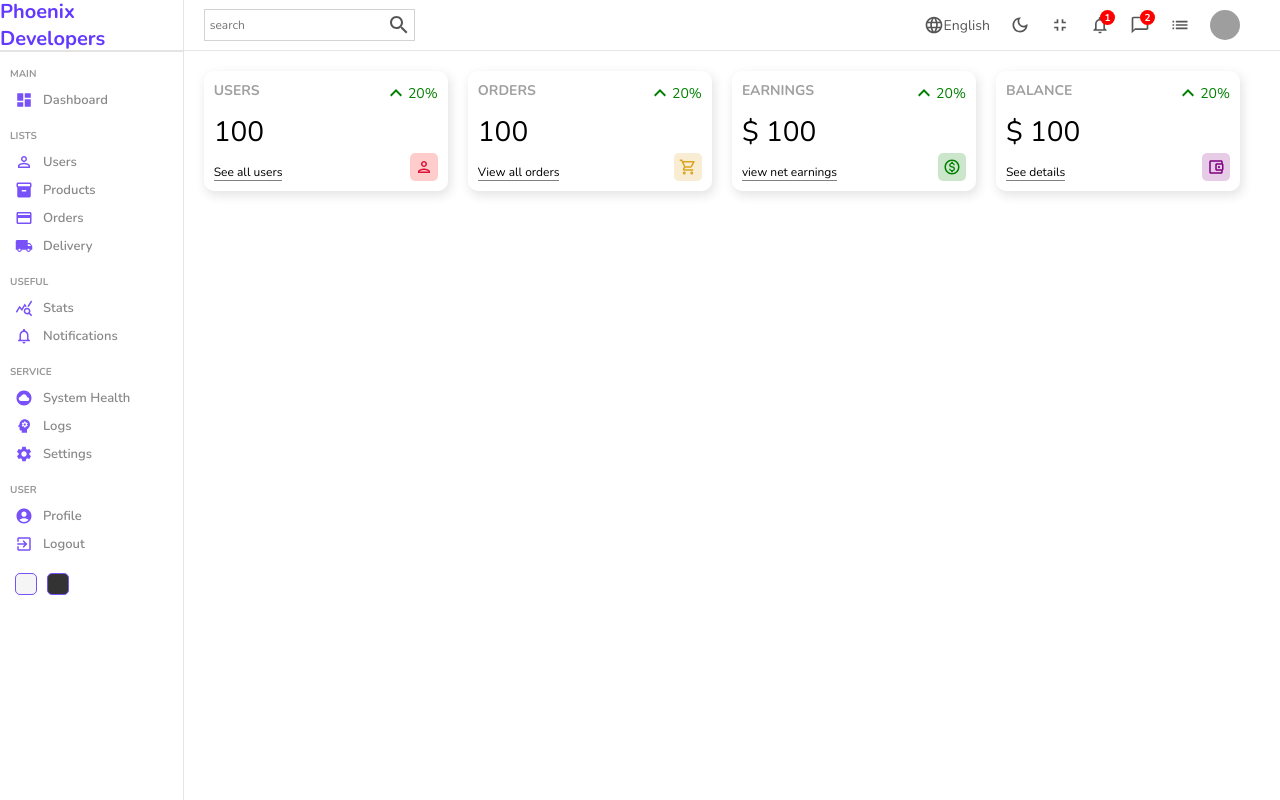
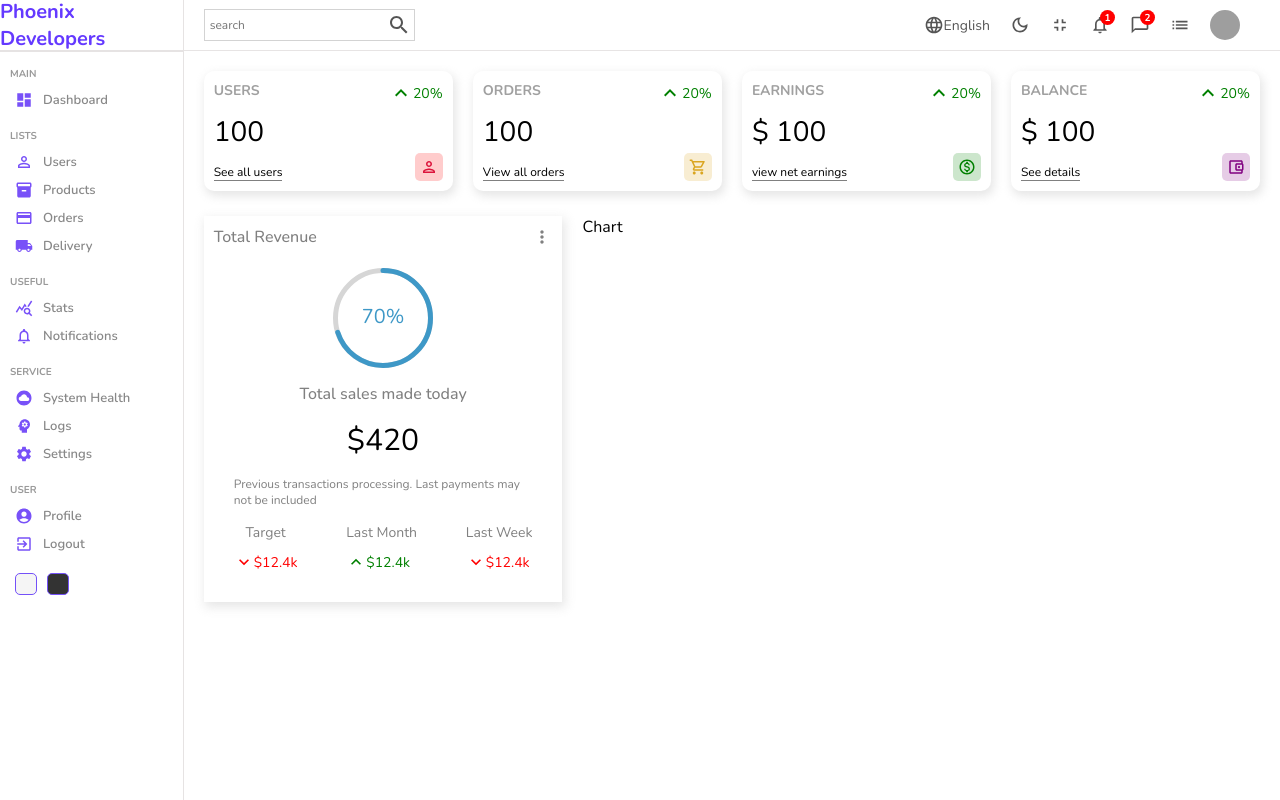
Before and after one commit to Snowkids-code/admin-dashboard, a React (Create React App) app: page / in a window 1280 px wide. Built offline with nearby package versions, Linux system fonts and the light colour scheme; grey boxes are pictures that could not be loaded.

Commit message:
featured fontend design complete

```diff
--- a/package.json
+++ b/package.json
@@ -11,6 +11,7 @@
     "@testing-library/react": "^13.1.1",
     "@testing-library/user-event": "^13.5.0",
     "react": "^18.0.0",
+    "react-circular-progressbar": "^2.0.4",
     "react-dom": "^18.0.0",
     "react-router-dom": "^6.3.0",
     "react-scripts": "5.0.1",
--- /dev/null
+++ b/src/components/chart/chart.js
@@ -0,0 +1,9 @@
+import './chart.scss'
+
+const Chart = () => {
+    return(
+        <div className='chart'>Chart</div>
+    )
+}
+
+export default Chart
--- /dev/null
+++ b/src/components/chart/chart.scss
@@ -0,0 +1,3 @@
+.chart {
+    flex: 4;
+}
--- /dev/null
+++ b/src/components/featured/featured.js
@@ -0,0 +1,56 @@
+import { KeyboardArrowDown, KeyboardArrowUp, MoreVert } from "@mui/icons-material";
+import { CircularProgressbar } from "react-circular-progressbar";
+import "./featured.scss";
+import "react-circular-progressbar/dist/styles.css";
+
+const Featured = () => {
+  const percentage = 70;
+
+  return (
+    <div className="featured">
+      <div className="top">
+        <h1 className="title">Total Revenue</h1>
+        <MoreVert fontSize="small" />
+      </div>
+      <div className="bottom">
+        <div className="featured_chart">
+          <CircularProgressbar
+            value={percentage}
+            text={"70%"}
+            strokeWidth={5}
+          />
+        </div>
+        <p className="title">Total sales made today</p>
+        <p className="amount">$420</p>
+        <p className="desc">
+          Previous transactions processing. Last payments may not be included
+        </p>
+        <div className="summary">
+          <div className="item">
+            <div className="item_title">Target</div>
+            <div className="item_result negative">
+              <KeyboardArrowDown fontSize="small" />
+              <div className="result_amount">$12.4k</div>
+            </div>
+          </div>
+          <div className="item">
+            <div className="item_title">Last Month</div>
+            <div className="item_result positive">
+              <KeyboardArrowUp fontSize="small" />
+              <div className="result_amount">$12.4k</div>
+            </div>
+          </div>
+          <div className="item">
+            <div className="item_title">Last Week</div>
+            <div className="item_result negative">
+              <KeyboardArrowDown fontSize="small" />
+              <div className="result_amount">$12.4k</div>
+            </div>
+          </div>
+        </div>
+      </div>
+    </div>
+  );
+};
+
+export default Featured;
--- /dev/null
+++ b/src/components/featured/featured.scss
@@ -0,0 +1,78 @@
+.featured {
+  flex: 2;
+  -webkit-box-shadow: 2px 4px 10px 1px rgba(0, 0, 0, 0.47);
+  box-shadow: 2px 4px 10px 1px rgba(201, 201, 201, 0.47);
+  padding: 10px;
+
+  .top {
+    display: flex;
+    align-items: center;
+    justify-content: space-between;
+    color: gray;
+
+    .title {
+      font-size: 16px;
+      font-weight: 500;
+    }
+  }
+
+  .bottom {
+    padding: 20px;
+    display: flex;
+    flex-direction: column;
+    align-items: center;
+    justify-content: center;
+    gap: 15px;
+
+    .featured_chart {
+      width: 100px;
+      height: 100px;
+    }
+
+    .title {
+      font-weight: 500;
+      color: gray;
+    }
+
+    .amount {
+      font-size: 30px;
+    }
+
+    .desc {
+      font-weight: 300;
+      font-size: 12px;
+      color: gray;
+    }
+
+    .summary {
+        width: 100%;
+      display: flex;
+      align-items: center;
+      justify-content: space-between;
+
+      .item {
+          text-align: center;
+
+          .item_title {
+              font-size: 14px;
+              color: gray;
+          }
+
+          .item_result {
+              display: flex;
+              align-items: center;
+              margin-top: 10px;
+              font-size: 14px;
+
+              &.positive {
+                color: green;
+              }
+
+              &.negative {
+                  color: red;
+              }
+          }
+      }
+    }
+  }
+}
--- a/src/components/widget/widget.scss
+++ b/src/components/widget/widget.scss
@@ -1,5 +1,4 @@
 .widget {
-  margin-right: 20px;
   display: flex;
   flex: 1;
   padding: 10px;
--- a/src/pages/home/home.js
+++ b/src/pages/home/home.js
@@ -1,3 +1,5 @@
+import Chart from "../../components/chart/chart";
+import Featured from "../../components/featured/featured";
 import Navbar from "../../components/navbar/Navbar";
 import Sidebar from "../../components/sidebar/Sidebar";
 import Widget from "../../components/widget/widget";
@@ -14,6 +16,10 @@
           <Widget type="earning"/>
           <Widget type="balance"/>
         </div>
+        <div className="charts">
+          <Featured/>
+          <Chart/>
+        </div>
       </div>
   </div>;
 };
--- a/src/pages/home/home.scss
+++ b/src/pages/home/home.scss
@@ -4,9 +4,14 @@
     .home_container {
         flex: 6;
 
-        .widgets {
+        .widgets, .charts {
             display: flex;
             padding: 20px;
+            gap: 20px;
+        }
+
+        .charts {
+            padding: 5px 20px;
         }
     }
 }
```
Also changed, not shown: 1 other file (tests, documents, lock files or other folders).
